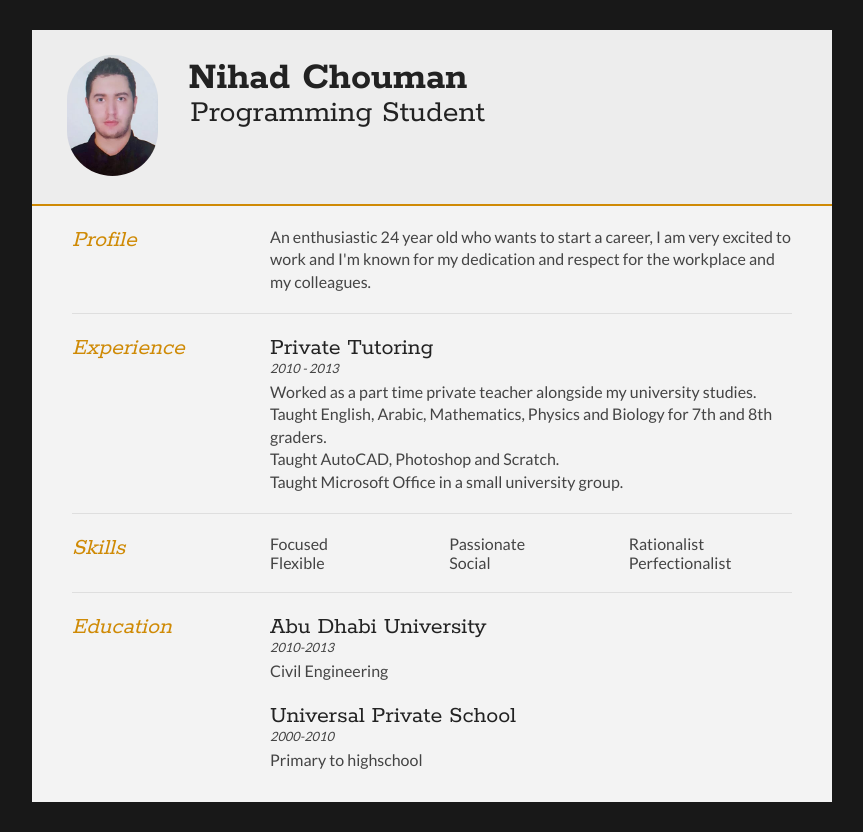
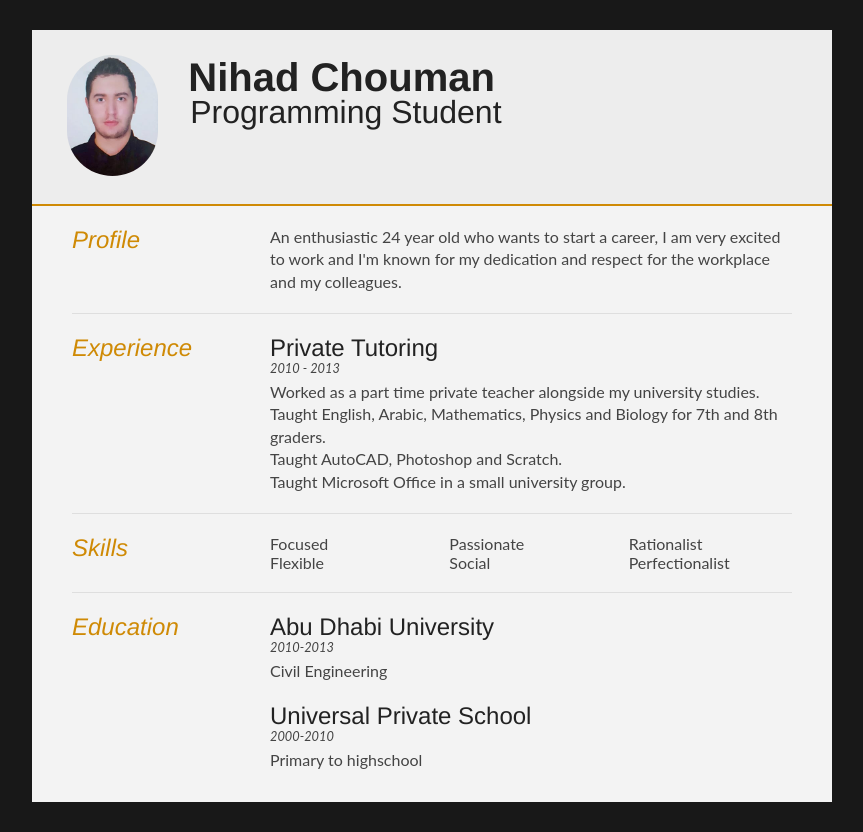
Before and after one commit to Neatwo/hyf-html-css, a plain HTML site: page html/week1/index.html in a window 1280 px wide. Shown: the whole page, without its empty margins (208-1071 px from the left). Drawn offline with Linux system fonts and the light colour scheme.

Commit message:
Updated
v1

```diff
--- a/html/week1/index.html
+++ b/html/week1/index.html
@@ -9,7 +9,7 @@
 <meta charset="UTF-8">
 
 <link type="text/css" rel="stylesheet" href="style.css">
-<link href='http://fonts.googleapis.com/css?family=Rokkitt:400,700|Lato:400,300' rel='stylesheet' type='text/css'>
+
 <!–– generic stuff above ––>
 
 <!–– profile picture below ––>
```
